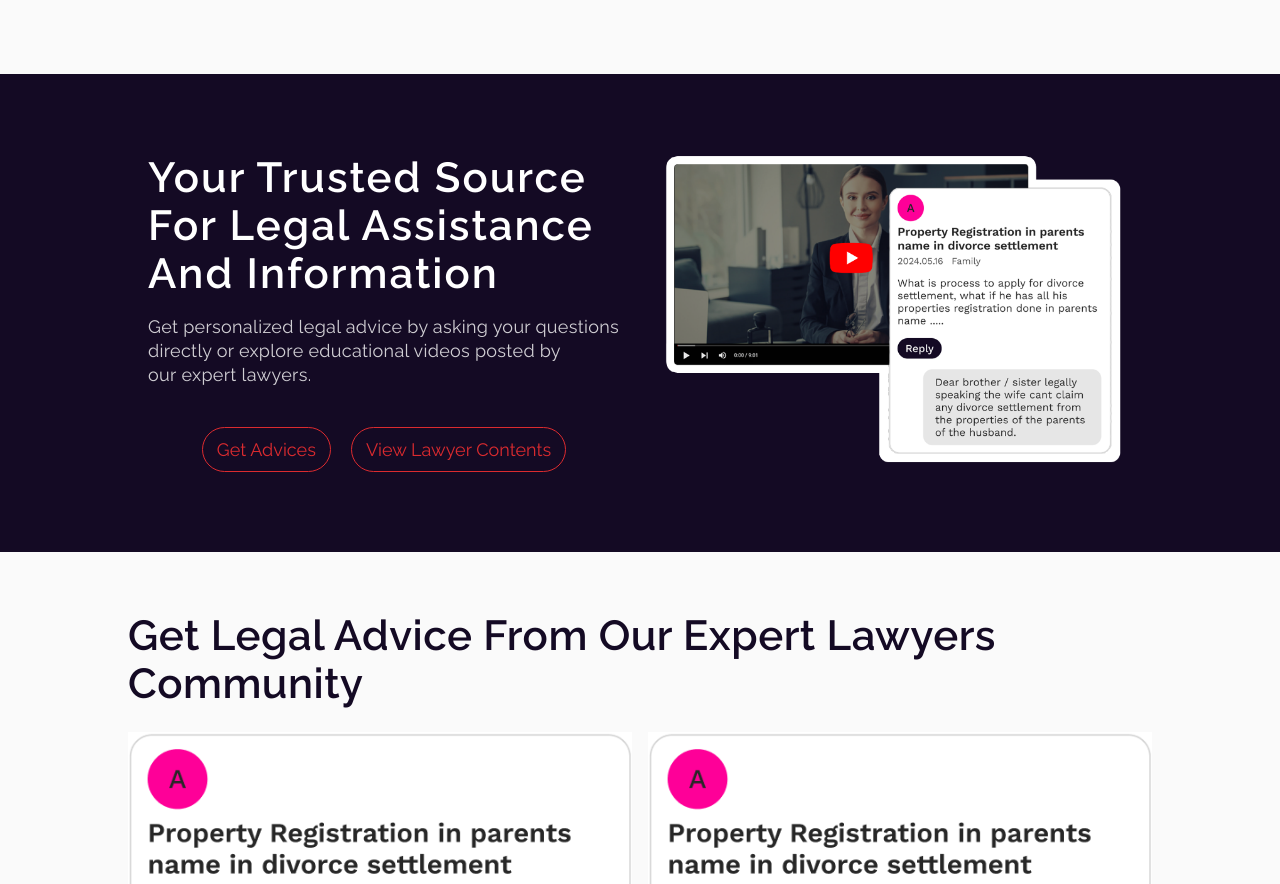
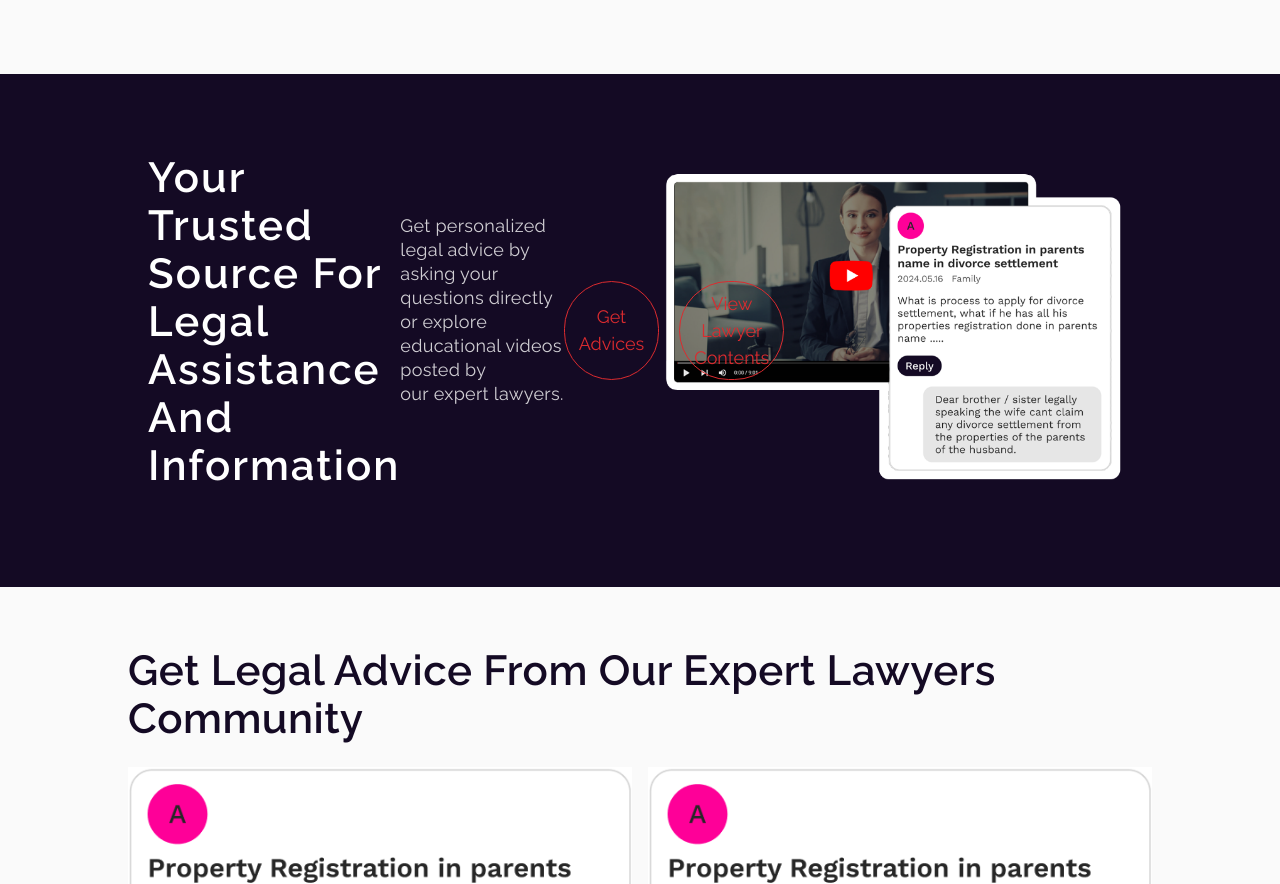
Before and after one commit to Tharindu-Lakmal/Juris-Connect, a React (Vite) app in the folder juris-connect/: page / in a window 1280 px wide. Shown: the part 1320-2204 px from the top of the page. Built offline with nearby package versions, Linux system fonts and the light colour scheme.

Commit message:
styles changed

```diff
--- a/juris-connect/src/Pages/Legalconsultation/Legalcon.css
+++ b/juris-connect/src/Pages/Legalconsultation/Legalcon.css
@@ -5,6 +5,7 @@
 }
 .content {
       display: flex;
+      flex-direction: row;
       justify-content: space-between;
       padding: 2em;
       align-items: center;
--- a/juris-connect/src/components/PageCard/PageCard.jsx
+++ b/juris-connect/src/components/PageCard/PageCard.jsx
@@ -17,7 +17,7 @@ const PageCard = () => {
             </p>
 
             <div className="pagecard-content">
-                <Link to='/legal_consultaion'>
+                <Link to='/legalcon'>
                     <div className="pagecard">
                         <div className="pagecard-img">
                             <img src={assets.legal_consultaion} alt="" />
--- /dev/null
+++ b/package.json
@@ -0,0 +1,6 @@
+{
+  "dependencies": {
+    "@fortawesome/fontawesome-free": "^6.5.2",
+    "bootstrap": "^5.3.3"
+  }
+}
```
Also changed, not shown: 1 other file (tests, documents, lock files or other folders).
